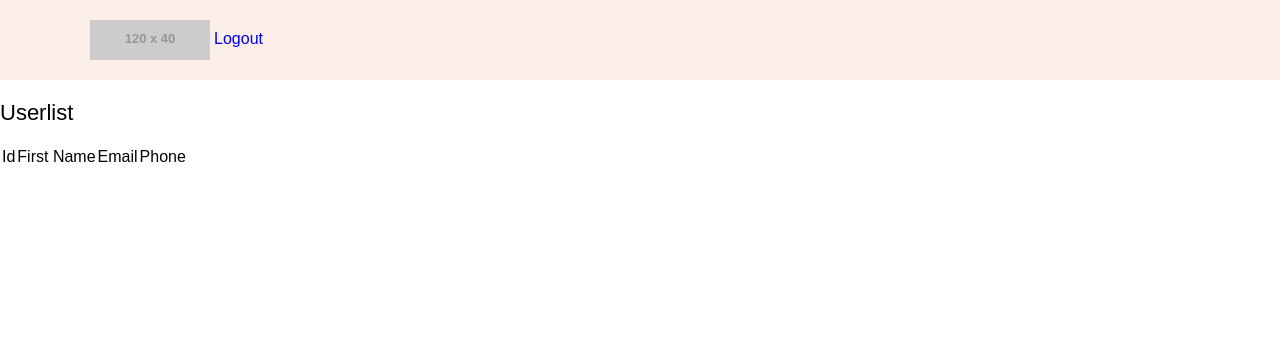
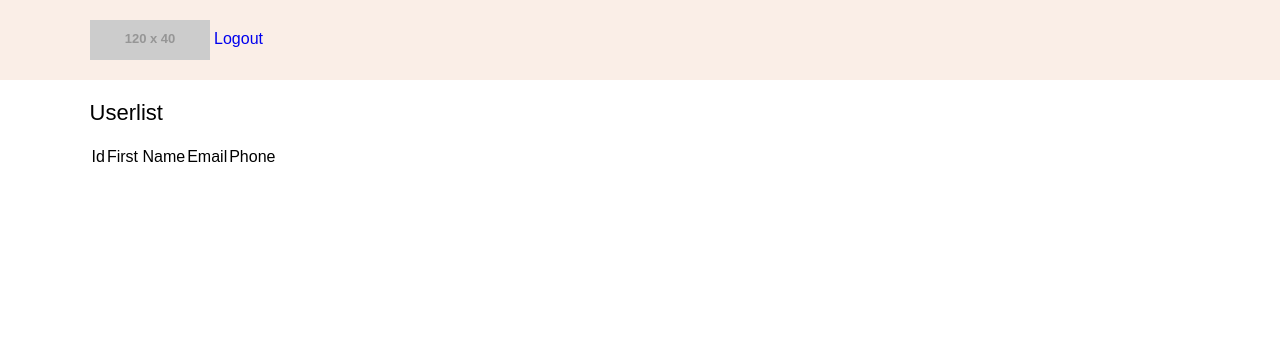
Before and after one commit to pvaishnaviprdxn/messageApp, a PHP site: page /messages.php in a window 1280 px wide. Shown: the top 340 px of the page. Run offline with PHP 8.4, Linux system fonts and the light colour scheme; grey boxes labelled with a size stand in for pictures from a placeholder-image service; lists and menus that the app fills with data are empty; some libraries are stand-ins or nearby versions.

Commit message:
list section

```diff
--- a/messages.php
+++ b/messages.php
@@ -33,16 +33,17 @@
     <!--main section start-->
     <main>
       <section>
-        <h2>Userlist</h2>
-        <table>
+        <div class="wrapper">
+          <h2>Userlist</h2>
+          <table>
             <tr>
                 <th>Id</th>
                 <th>First Name</th>
                 <th>Email</th>
                 <th>Phone</th>
             </tr>
-
-        </table>
+          </table>
+        </div>
       </section>
     </main>
     <!--main section end-->
```
